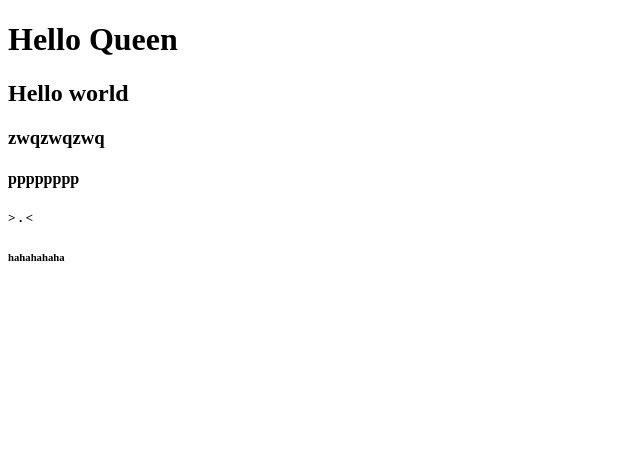
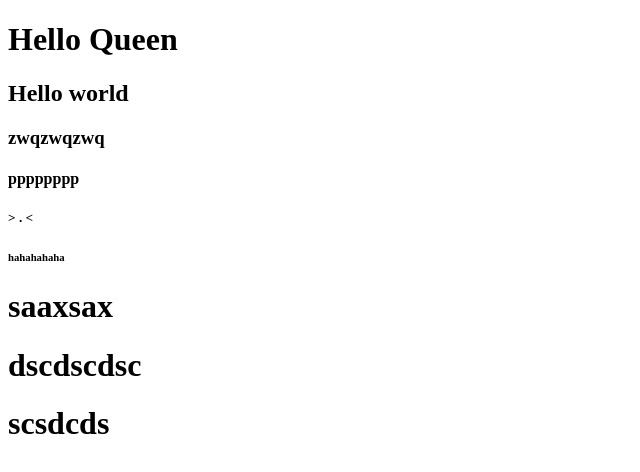
Before and after one commit to Queen-7/King, a plain HTML site: page index.html in a window 1280 px wide. Shown: the whole page, without its empty margins (0-640 px from the left). Drawn offline with Linux system fonts and the light colour scheme.

Commit message:
这是第七次提交

```diff
--- a/index.html
+++ b/index.html
@@ -13,5 +13,9 @@
     <h4>pppppppp</h4>
     <h5> > . < </h5>
     <h6>hahahahaha</h6>
+
+    <h1>saaxsax</h1>
+    <h1>dscdscdsc</h1>
+    <h1>scsdcds</h1>
 </body>
 </html>
```
Also changed, not shown: 1 other file.
